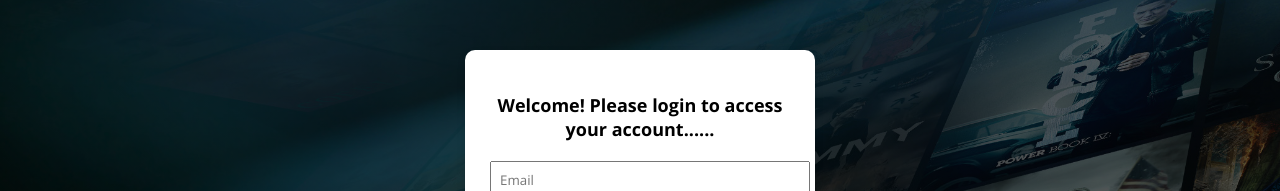
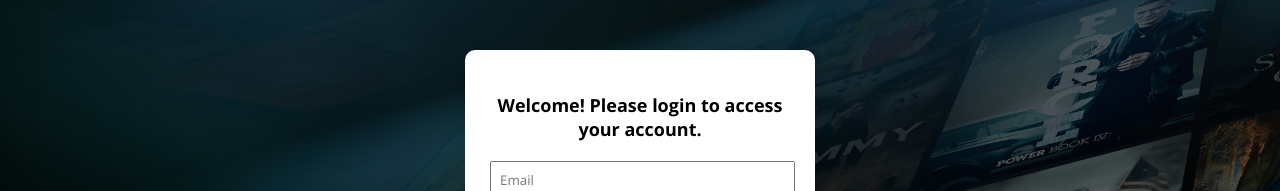
Before and after one commit to mperwe/media-library-frontend, a React (Create React App) app: page /login in a window 1280 px wide. Shown: the part 151-342 px from the top of the page. Built offline with nearby package versions, Linux system fonts and the light colour scheme; no server answers.

Commit message:
edit login page

```diff
--- a/src/components/LoginForm.js
+++ b/src/components/LoginForm.js
@@ -51,16 +51,11 @@ const BackgroundCard = styled.div`
     box-shadow: 0 4px 8px rgba(0, 0, 0, 0.1);
 `;
 
-const LoginFormElement = styled.div`
-    display: flex;
-    flex-direction: column;
-    align-items: center;
-`;
 
 const LoginFormInput = styled.input`
     margin-bottom: 10px;
     padding: 8px;
-    width: 100%;
+    width: 95%;
 `;
 
 const LoginButton = styled.button`
@@ -105,7 +100,7 @@ const LoginForm = () => {
             <LoginFormContainer onSubmit={handleLogin}>
                 <BackgroundCard>
                     <p style={{ textAlign: 'center', fontSize: '18px', fontWeight: 'bold', marginBottom: '20px' }}>
-                        Welcome! Please login to access your account......
+                        Welcome! Please login to access your account.
                     </p>
                     <LoginFormInput
                         type="email"
```
